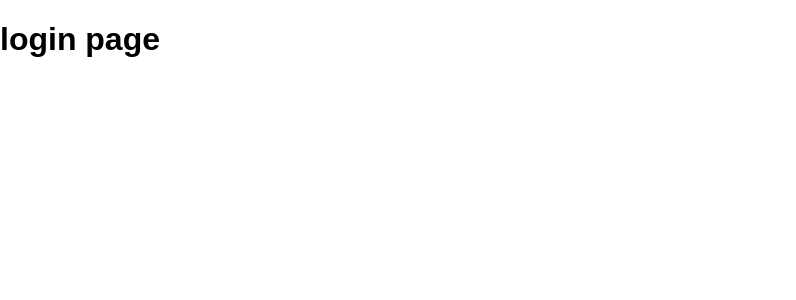
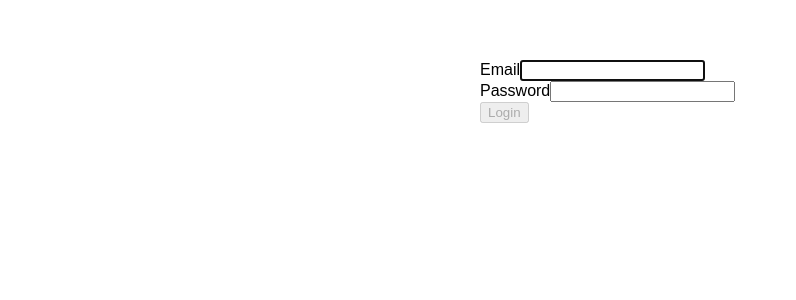
Before and after one commit to musamaalvi/blogging, a React (Create React App) app in the folder Frontend/blog/: page /login in a window 1280 px wide. Shown: the top 300 px of the page, without its empty margins (0-796 px from the left). Built offline with nearby package versions, Linux system fonts and the light colour scheme.

Commit message:
starting to work on login functionality

```diff
--- a/Frontend/blog/package.json
+++ b/Frontend/blog/package.json
@@ -12,6 +12,7 @@
     "@types/react-dom": "^17.0.3",
     "env-cmd": "^10.1.0",
     "react": "^17.0.2",
+    "react-bootstrap": "^1.6.4",
     "react-dom": "^17.0.2",
     "react-router-dom": "^5.2.0",
     "react-scripts": "4.0.3",
--- /dev/null
+++ b/Frontend/blog/src/routes/login/login.css
@@ -0,0 +1,10 @@
+@media all and (min-width: 480px) {
+    .Login {
+      padding: 60px 0;
+    }
+
+    .Login form {
+      margin: auto auto;
+      max-width: 320px;
+    }
+  }
--- a/Frontend/blog/src/routes/login/login.tsx
+++ b/Frontend/blog/src/routes/login/login.tsx
@@ -1,9 +1,44 @@
-import React from 'react'
+import React, { useState } from 'react'
+import Form from "react-bootstrap/Form";
+import Button from "react-bootstrap/Button";
+import './login.css'
 
 export default function Login() {
+    const [email, setEmail] = useState("");
+    const [password, setPassword] = useState("");
+
+    function validateForm() {
+        return email.length > 0 && password.length > 0;
+    }
+
+    function handleSubmit(event: any) {
+        event.preventDefault();
+    }
+
     return (
-        <div>
-            <h1>login  page</h1>
+        <div className="Login">
+            <Form onSubmit={handleSubmit}>
+                <Form.Group controlId="email">
+                    <Form.Label>Email</Form.Label>
+                    <Form.Control
+                        autoFocus
+                        type="email"
+                        value={email}
+                        onChange={(e) => setEmail(e.target.value)}
+                    />
+                </Form.Group>
+                <Form.Group controlId="password">
+                    <Form.Label>Password</Form.Label>
+                    <Form.Control
+                        type="password"
+                        value={password}
+                        onChange={(e) => setPassword(e.target.value)}
+                    />
+                </Form.Group>
+                <Button block size="lg" type="submit" disabled={!validateForm()}>
+                    Login
+          </Button>
+            </Form>
         </div>
-    )
+    );
 }
```
Also changed, not shown: 1 other file (tests, documents, lock files or other folders).
